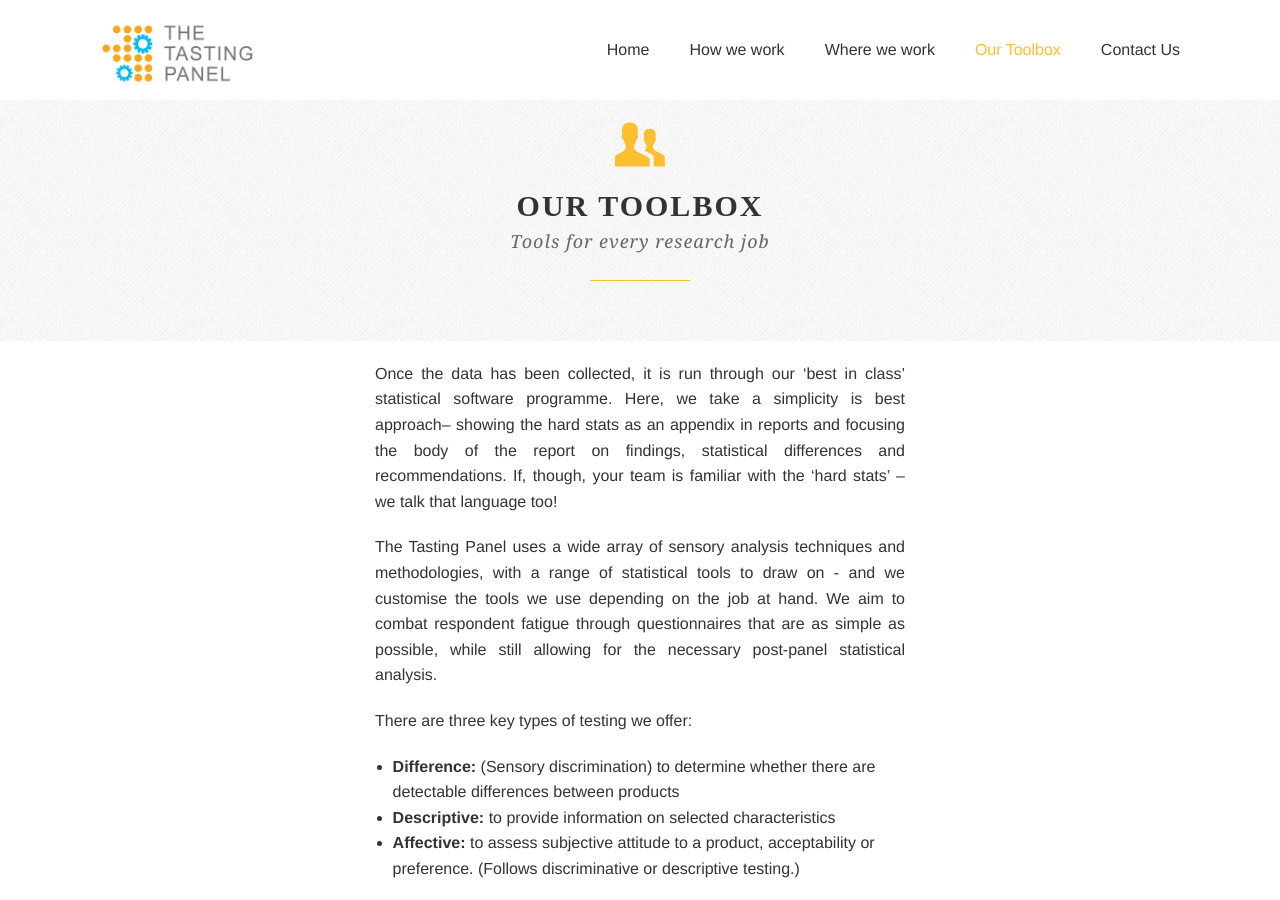
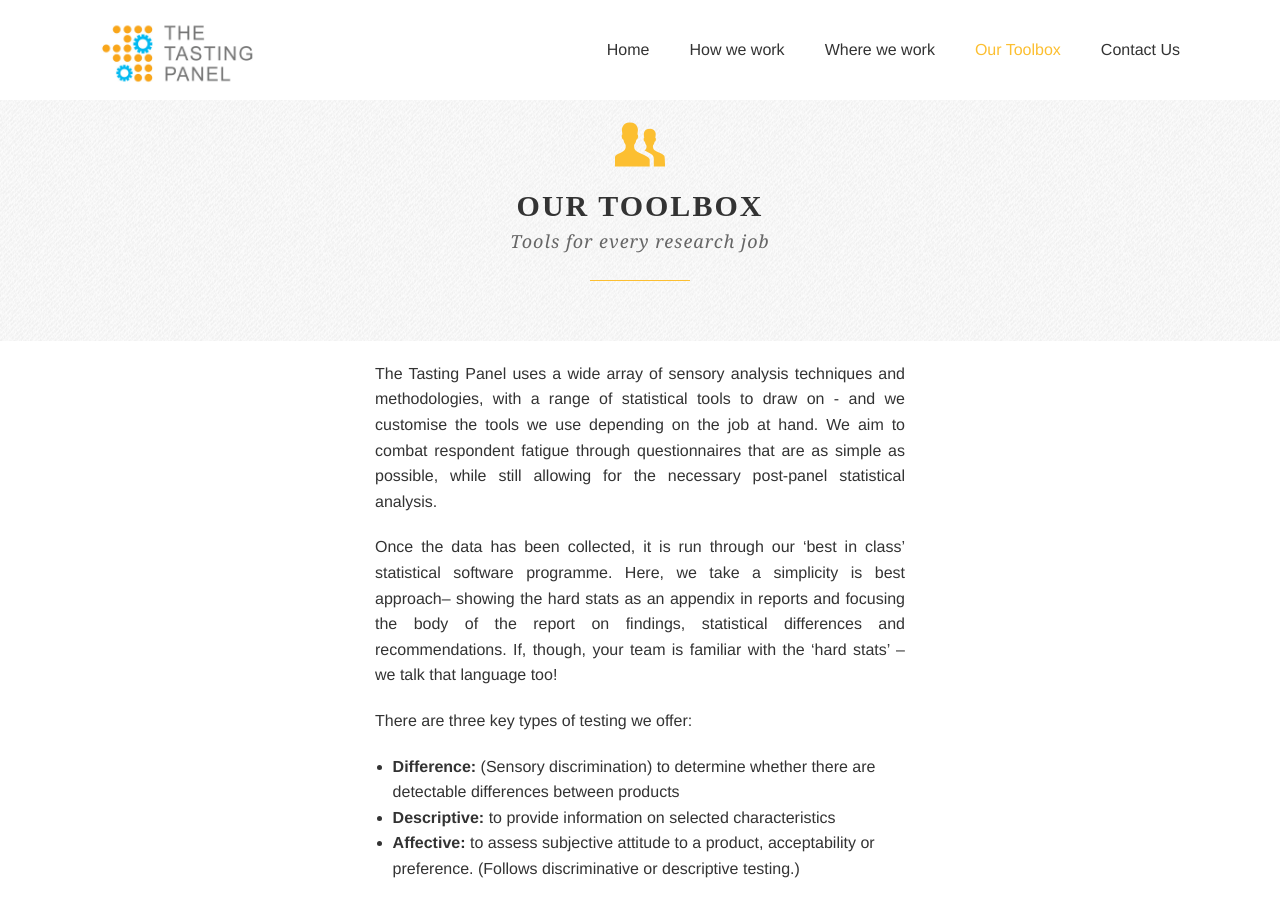
Before and after one commit to tastingpanel/tastingpanel.github.io, a Jekyll site: the page built from our-toolbox.html, in a window 1280 px wide and 900 px high. Built offline with Jekyll 4.4.1, drawn with Linux system fonts in a browser that asks for light colours; some web fonts are replaced; some of the changed lines change nothing that is shown.

Commit message:
Updated our-toolbox.html

```diff
--- a/our-toolbox.html
+++ b/our-toolbox.html
@@ -3,47 +3,72 @@
 title: Our Toolbox
 section_id: our toolbox
 ogimage: tools.jpg
-description: Find out more about the specific research tool we use to find out more about what your customers feel about your products.
+description: >-
+  Find out more about the specific research tool we use to find out more about
+  what your customers feel about your products.
 services:
-  -
-    - title: Triangle Test
+  - - title: Triangle Test
       icon: chart-pie
-      desc:
-       Determines whether or not a perceivable difference exists between 2 products, and can be used when a change has been made to the product intrinsics, storage or production methods.  This test is quick and simple but is limited to a yes or no answer – combining it with a descriptive test can identify which product is preferred and why.
-      color:
+      desc: >-
+        Determines whether or not a perceivable difference exists between 2
+        products, and can be used when a change has been made to the product
+        intrinsics, storage or production methods.  This test is quick and
+        simple but is limited to a yes or no answer – combining it with a
+        descriptive test can identify which product is preferred and why.
+      color: null
     - title: Paired Comparison
       icon: cog
-      desc:
-        Determines differences between 2 products on specified variables.  This can be used when introducing a new formulation - where the control sample is tested against the new - or to assess your product against your competitors’.
-      color:
-  -
-    - title: Ranking
+      desc: >-
+        Determines differences between 2 products on specified variables.  This
+        can be used when introducing a new formulation - where the control
+        sample is tested against the new - or to assess your product against
+        your competitors’.
+      color: null
+  - - title: Ranking
       icon: users
-      desc:
-        Determines which products are best liked and most preferred over others.  This is useful when deciding which new flavour, fragrance or formulation to launch, or to assess consumers’ preference for your product versus you competitors’.
-      color:
+      desc: >-
+        Determines which products are best liked and most preferred over
+        others.  This is useful when deciding which new flavour, fragrance or
+        formulation to launch, or to assess consumers’ preference for your
+        product versus you competitors’.
+      color: null
     - title: Covariance
       icon: eye
-      desc:
-        shows us how related the sensory measures are - do they vary together or do they vary in a related but opposite direction.
-      color:
-  -
-    - title: CATA (Check all that apply)
+      desc: >-
+        shows us how related the sensory measures are - do they vary together or
+        do they vary in a related but opposite direction.
+      color: null
+  - - title: CATA (Check all that apply)
       icon: chart-bar
-      desc:
-        Determines the main drivers of liking and preference and which attributes negatively or positively influence liking and preference.  This would be added to a ranking test to understand which elements of your product, pack or concept might benefit from tweaking.
-      color:
+      desc: >-
+        Determines the main drivers of liking and preference and which
+        attributes negatively or positively influence liking and preference.
+        This would be added to a ranking test to understand which elements of
+        your product, pack or concept might benefit from tweaking.
+      color: null
     - title: JAR (Just about right)
       icon: tools
-      desc:
-        Determines exactly what effect specific attributes have on overall liking.  A 5 point scale ranging from “too little” to “too much”, with “Just about right” in the middle, is applied to specific attributes.   This allows us to do a <strong>penalty drop analysis</strong> where we look at ‘too little’ and ‘too much’ mentions to find significant influences of these on overall liking and identify potential problem areas and areas of possible improvement.
-      color:
-  -
-    - title: PCA (Principal Component Analysis)
+      desc: >-
+        Determines exactly what effect specific attributes have on overall
+        liking.  A 5 point scale ranging from “too little” to “too much”, with
+        “Just about right” in the middle, is applied to specific attributes.
+        This allows us to do a <strong>penalty drop analysis</strong> where we
+        look at ‘too little’ and ‘too much’ mentions to find significant
+        influences of these on overall liking and identify potential problem
+        areas and areas of possible improvement.
+      color: null
+  - - title: PCA (Principal Component Analysis)
       icon: chart-line
-      desc:
-        Identifies the correlations between variables / attributes. The basic question it would answer is  “Which of these products have similar profiles and which attributes correlate most strongly with which products?” modelling methods such as linear regression, logistic regression or discriminant analysis are used to help us visualise observations in a 2- or 3-dimensional space in order to identify profiles of attributes and match these with products.
-      color:
+      desc: >-
+        Identifies the correlations between variables / attributes. The basic
+        question it would answer is  “Which of these products have similar
+        profiles and which attributes correlate most strongly with which
+        products?” modelling methods such as linear regression, logistic
+        regression or discriminant analysis are used to help us visualise
+        observations in a 2- or 3-dimensional space in order to identify
+        profiles of attributes and match these with products.
+      color: null
+published: true
 ---
 
 
@@ -65,9 +90,8 @@
        <div class='spacing'></div>
     </div>
     <div class='medium-6 large-6 columns main_content'>
-      <p>
-     Once the data has been collected, it is run through our ‘best in class’ statistical software programme.  Here, we take a simplicity is best approach– showing the hard stats as an appendix in reports and focusing the body of the report on findings, statistical differences and recommendations.  If, though, your team is familiar with the ‘hard stats’ – we talk that language too!</p><p>
-The Tasting Panel uses a wide array of sensory analysis techniques and methodologies, with a range of statistical tools to draw on - and we customise the tools we use depending on the job at hand. We aim to combat respondent fatigue through questionnaires that are as simple as possible, while still allowing for the necessary post-panel statistical analysis.</p>
+      <p>The Tasting Panel uses a wide array of sensory analysis techniques and methodologies, with a range of statistical tools to draw on - and we customise the tools we use depending on the job at hand. We aim to combat respondent fatigue through questionnaires that are as simple as possible, while still allowing for the necessary post-panel statistical analysis.</p>
+      <p>Once the data has been collected, it is run through our ‘best in class’ statistical software programme.  Here, we take a simplicity is best approach– showing the hard stats as an appendix in reports and focusing the body of the report on findings, statistical differences and recommendations.  If, though, your team is familiar with the ‘hard stats’ – we talk that language too!</p>
 
       <p>There are three key types of testing we offer:</p>
       <p><ul>
```
